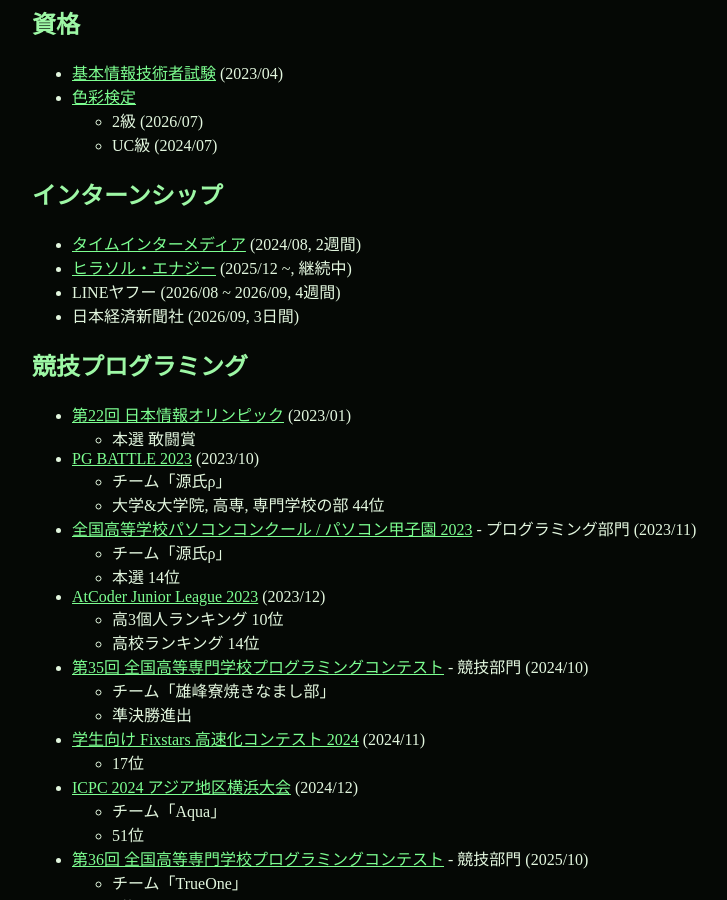
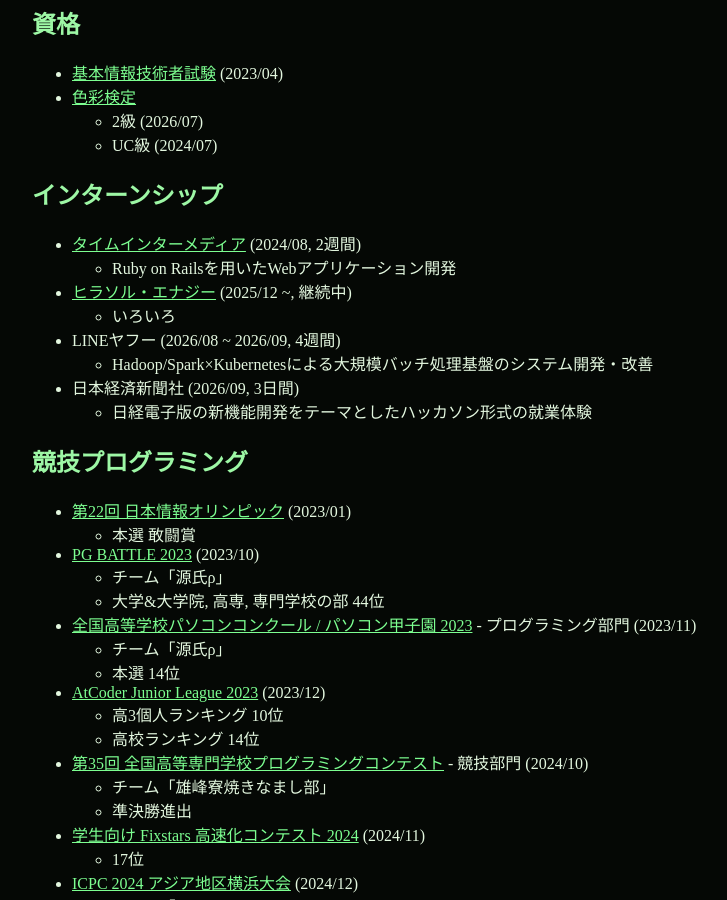
Before and after one commit to kogetsu0728/kogetsu0728.github.io, a Jekyll site: the page built from index.md, in a window 1280 px wide and 900 px high, scrolled down 720 px. Shown: the whole window, without its empty margins (228-955 px from the left). Built offline with Jekyll 4.4.1, drawn with Linux system fonts in a browser that asks for light colours.

Commit message:
docs: インターンシップの内容を追記 (#17)

```diff
--- a/index.md
+++ b/index.md
@@ -40,9 +40,13 @@
 
 ## インターンシップ
 - [タイムインターメディア](https://www.timedia.co.jp) (2024/08, 2週間)
+    - Ruby on Railsを用いたWebアプリケーション開発
 - [ヒラソル・エナジー](https://j-ems.co.jp) (2025/12 ~, 継続中)
+    - いろいろ
 - LINEヤフー (2026/08 ~ 2026/09, 4週間)
+    - Hadoop/Spark×Kubernetesによる大規模バッチ処理基盤のシステム開発・改善
 - 日本経済新聞社 (2026/09, 3日間)
+    - 日経電子版の新機能開発をテーマとしたハッカソン形式の就業体験
 
 ## 競技プログラミング
 - [第22回 日本情報オリンピック](https://www2.ioi-jp.org/joi/2022) (2023/01)
```
